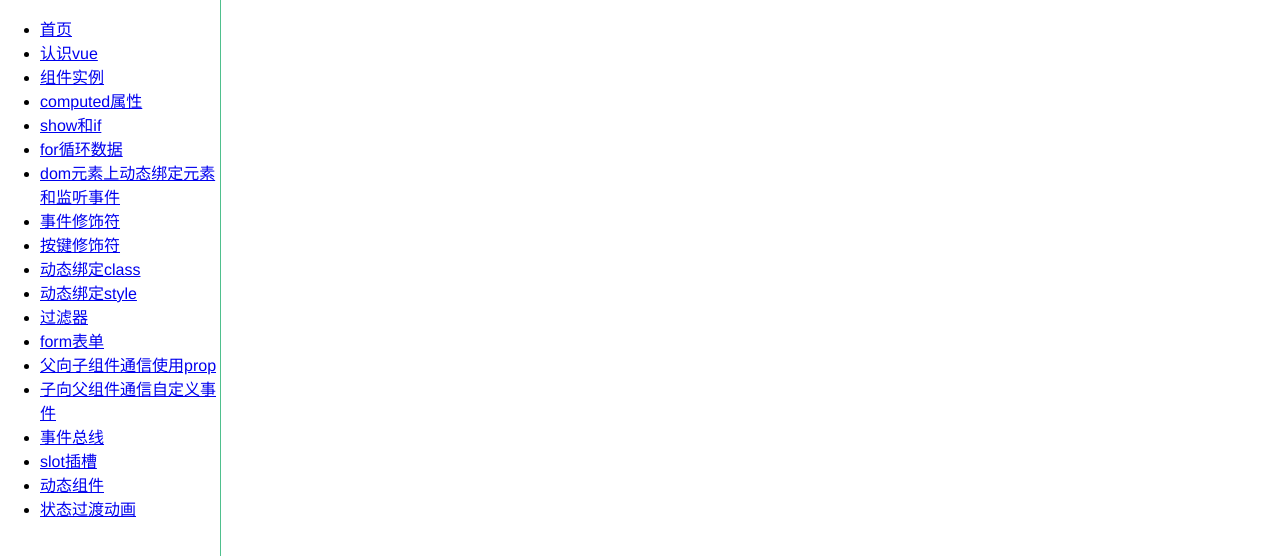
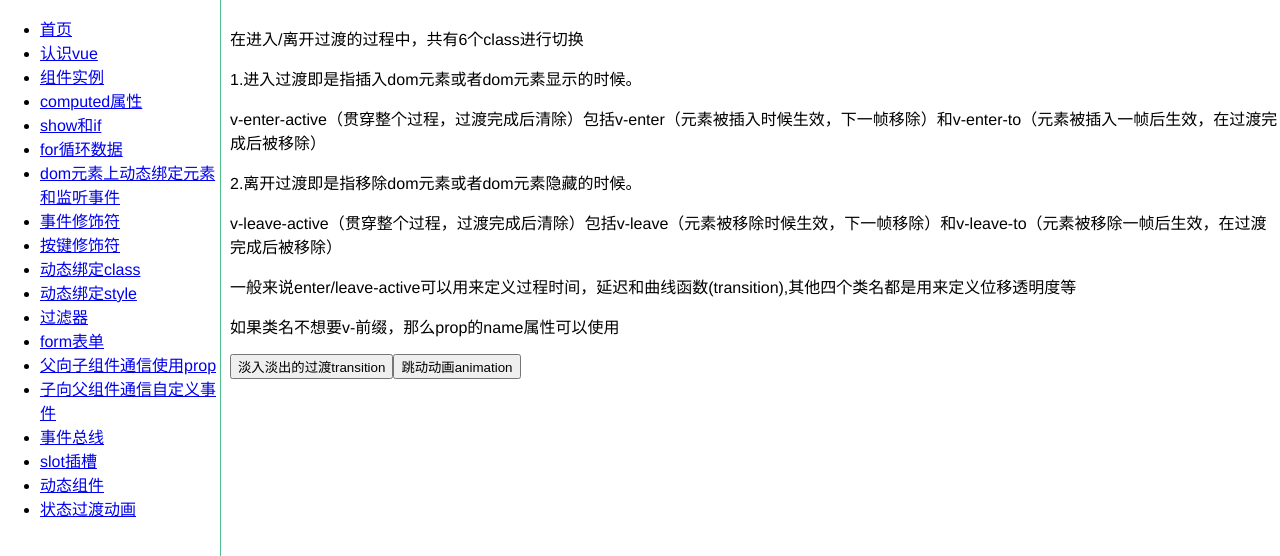
Before and after one commit to yokiyokiyoki/vue-component, a Vue app: page /#/transition in a window 1280 px wide. Shown: the top 556 px of the page. Built offline with nearby package versions, Linux system fonts and the light colour scheme.

Commit message:
提交过渡和动画

```diff
--- a/src/components/transition/index.vue
+++ b/src/components/transition/index.vue
@@ -1,6 +1,78 @@
+<style lang="less" scoped>
+  .fade-enter-active {
+    // 贯穿整个插入dom时候的过渡
+    transition: all 3s ease;
+  }
+  .fade-enter {
+    //刚插入时候是0，到下一帧还移除这个类，就会变为1
+    opacity: 0;
+    //刚插入时候偏移是10px，到下一帧还移除这个类，就会变为偏移为0
+    transform: translateX(10px);
+  }
+  .fade-leave-active {
+    transition: all 2s ease;
+  }
+  .fade-leave-to {
+    // 移除dom元素之后
+    transform: translate(10px);
+    opacity: 0;
+  }
+
+  //动画的话主要就active类名
+  .bounce-enter-active {
+    animation: bounce 0.5s;
+  }
+  //离开的时候翻转一下状态
+  .bounce-leave-active {
+    animation: bounce 1s reverse;
+  }
+  @keyframes bounce {
+    0% {
+      transform: scale(0);
+    }
+    50% {
+      transform: scale(1.5);
+    }
+    100% {
+      transform: scale(1);
+    }
+  }
+</style>
+
 <template>
-  <div class="transition"></div>
+  <div class="transition">
+    <p>在进入/离开过渡的过程中，共有6个class进行切换</p>
+    <p>1.进入过渡即是指插入dom元素或者dom元素显示的时候。</p>
+    <p>v-enter-active（贯穿整个过程，过渡完成后清除）包括v-enter（元素被插入时候生效，下一帧移除）和v-enter-to（元素被插入一帧后生效，在过渡完成后被移除）</p>
+    <p>2.离开过渡即是指移除dom元素或者dom元素隐藏的时候。</p>
+    <p>v-leave-active（贯穿整个过程，过渡完成后清除）包括v-leave（元素被移除时候生效，下一帧移除）和v-leave-to（元素被移除一帧后生效，在过渡完成后被移除）</p>
+    <p>一般来说enter/leave-active可以用来定义过程时间，延迟和曲线函数(transition),其他四个类名都是用来定义位移透明度等</p>
+    <p>如果类名不想要v-前缀，那么prop的name属性可以使用</p>
+    <button @click="fade">淡入淡出的过渡transition</button>
+    <transition name='fade'>
+      <p v-if="fadeShow">淡入淡出的过渡</p>
+    </transition>
+    <button @click='bounce'>跳动动画animation</button>
+    <transition name='bounce'>
+      <p v-if="bounceShow">跳动动画</p>
+    </transition>
+  </div>
 </template>
 <script>
-    export default {};
+  export default {
+    data() {
+      return {
+        fadeShow: false,
+        bounceShow: false
+      };
+    },
+    methods: {
+      fade() {
+        this.fadeShow = !this.fadeShow;
+      },
+      bounce() {
+        this.bounceShow = !this.bounceShow;
+      }
+    }
+  };
 </script>
```
